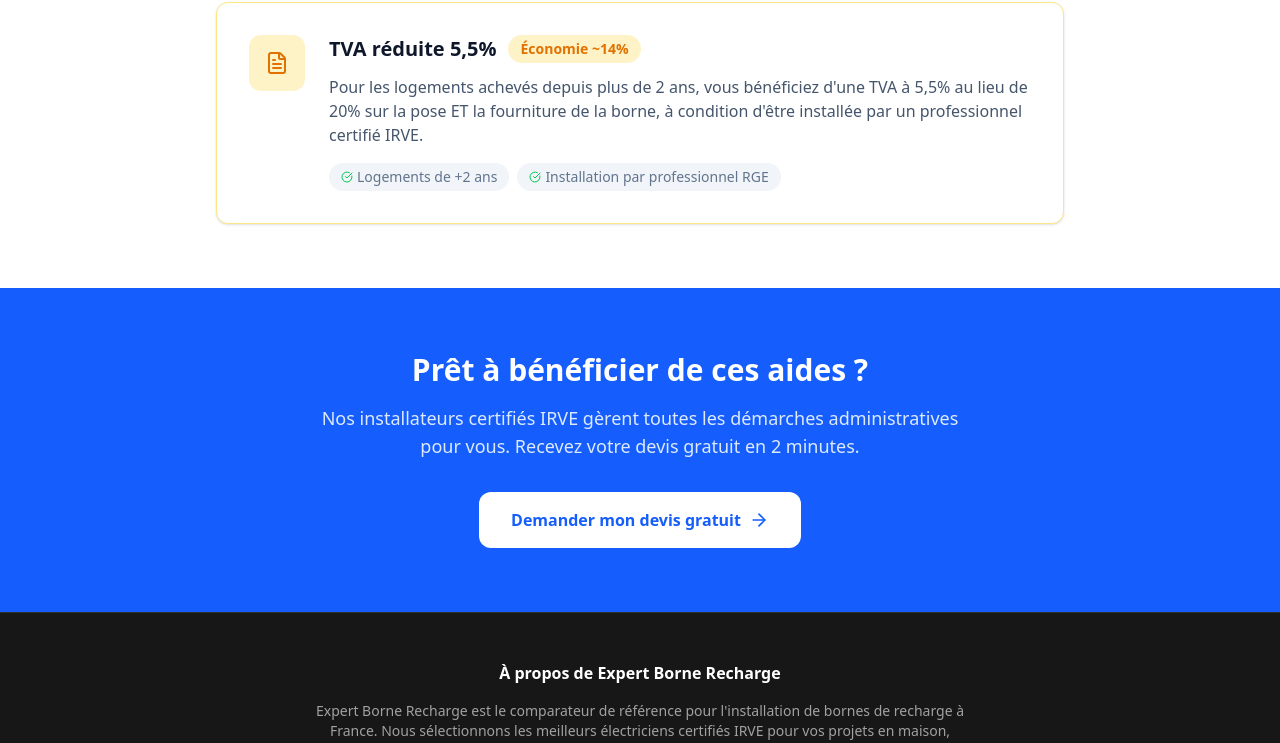
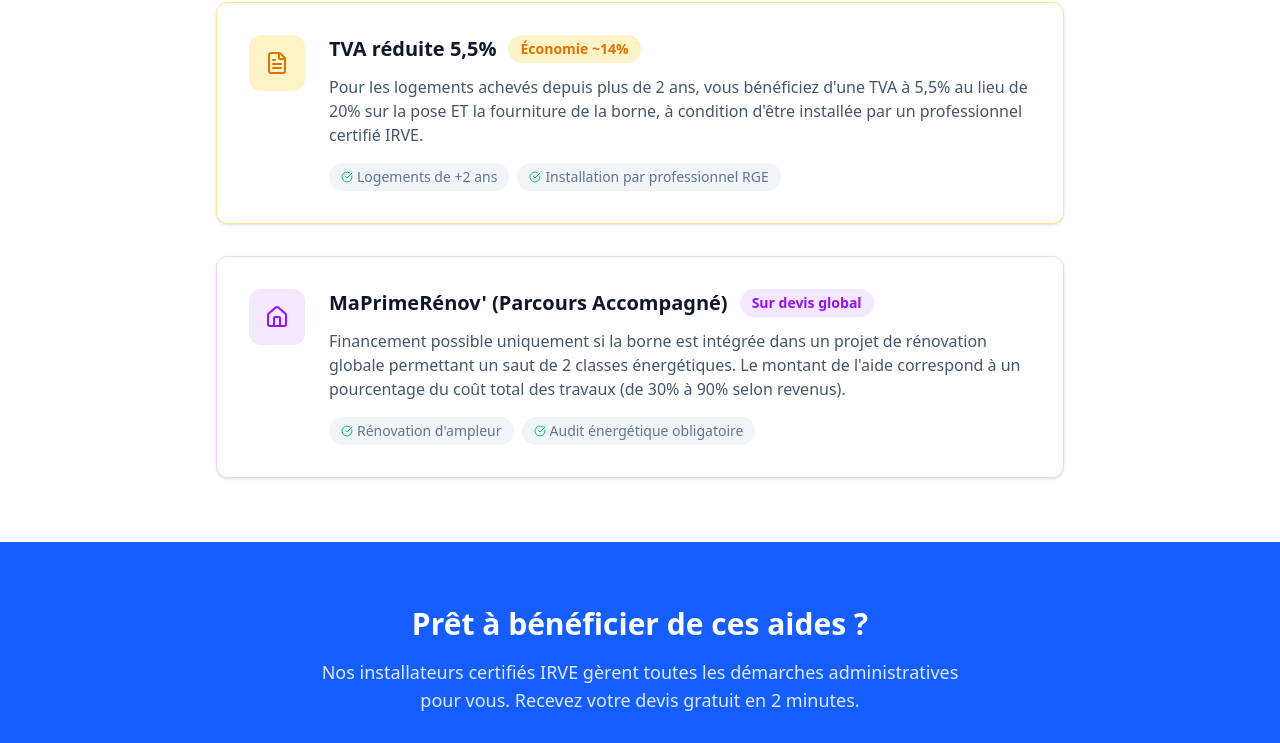
Before and after one commit to tuangiangluong-afk/expertbornerecharge, a Next.js app: page /guides/subventions-bornes-recharge in a window 1280 px wide. Shown: the part 1472-2215 px from the top of the page. Built offline with nearby package versions, Linux system fonts and the light colour scheme.

Commit message:
prime advenir 2

```diff
--- a/src/app/guides/subventions-bornes-recharge/page.tsx
+++ b/src/app/guides/subventions-bornes-recharge/page.tsx
@@ -48,6 +48,14 @@ const grants: Grant[] = [
         description: "Pour les logements achevés depuis plus de 2 ans, vous bénéficiez d'une TVA à 5,5% au lieu de 20% sur la pose ET la fourniture de la borne, à condition d'être installée par un professionnel certifié IRVE.",
         icon: <FileText className="w-6 h-6" />,
         color: "amber",
+    },
+    {
+        name: "MaPrimeRénov' (Parcours Accompagné)",
+        amount: "Sur devis global",
+        eligible: ["Rénovation d'ampleur", "Audit énergétique obligatoire"],
+        description: "Financement possible uniquement si la borne est intégrée dans un projet de rénovation globale permettant un saut de 2 classes énergétiques. Le montant de l'aide correspond à un pourcentage du coût total des travaux (de 30% à 90% selon revenus).",
+        icon: <Home className="w-6 h-6" />,
+        color: "purple",
     },
 ];
 
--- a/src/components/GrantsCalculator.tsx
+++ b/src/components/GrantsCalculator.tsx
@@ -81,9 +81,9 @@ export default function GrantsCalculator({ themeColor = "blue", onCalculateClick
                                 <CheckCircle className="w-6 h-6" />
                             </div>
                             <div>
-                                <h3 className="font-bold text-slate-900 text-lg">Prime ADVENIR (Copropriété)</h3>
+                                <h3 className="font-bold text-slate-900 text-lg">Advenir & MaPrimeRénov&apos;</h3>
                                 <p className="text-slate-500 text-sm mt-1">
-                                    Jusqu&apos;à 960€ de subventions pour les points de recharge en copropriété.
+                                    Advenir (Copro) ou MaPrimeRénov&apos; (Rénovation globale uniquement).
                                 </p>
                             </div>
                         </div>
```
